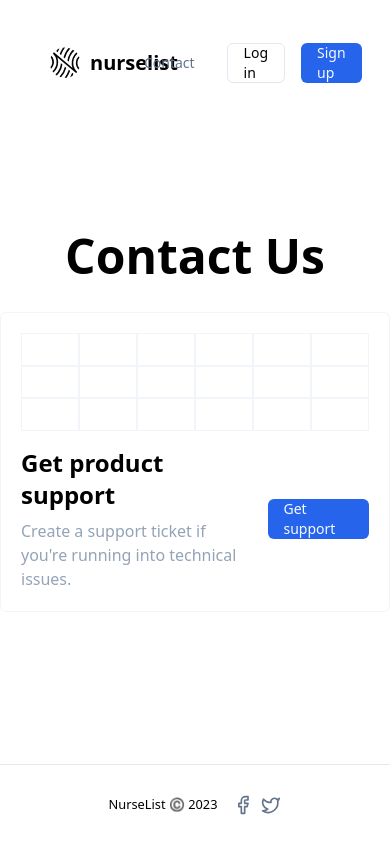
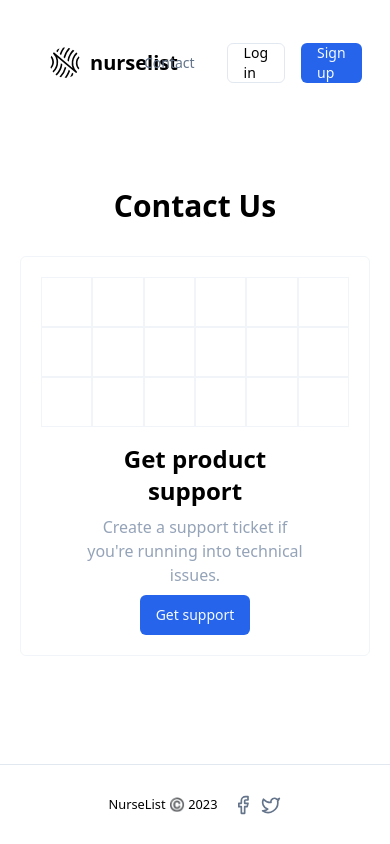
Before and after one commit to tjvonbr/nurse-list, a Next.js app: page /contact in a window 390 px wide. Built offline with nearby package versions, Linux system fonts and the light colour scheme.

Commit message:
responsive contact and help pages

```diff
--- a/src/app/contact/page.tsx
+++ b/src/app/contact/page.tsx
@@ -4,9 +4,11 @@ import Link from "next/link";
 
 export default function Contact() {
   return (
-    <div className="min-h-screen flex flex-col justify-center items-center space-y-8">
-      <h1 className="text-5xl text-black font-extrabold">Contact Us</h1>
-      <div className="flex flex-col space-between space-y-4 px-5 py-5 border border-slate-100 rounded-md h-[300px]">
+    <div className="min-h-screen px-5 flex flex-col justify-center items-center space-y-8">
+      <h1 className="text-3xl sm:text-5xl text-black font-extrabold">
+        Contact Us
+      </h1>
+      <div className="flex flex-col space-between space-y-4 px-5 py-5 border border-slate-100 rounded-md h-[400px] sm:h-[300px]">
         <div className="flex-grow grid grid-cols-6 grid-rows-3">
           <div className="border border-slate-100"></div>
           <div className="border border-slate-100"></div>
@@ -27,10 +29,12 @@ export default function Contact() {
           <div className="border border-slate-100"></div>
           <div className="border border-slate-100"></div>
         </div>
-        <div className="flex justify-between items-center space-x-4">
+        <div className="flex flex-col sm:flex-row justify-between items-center space-y-2 sm:space-x-4">
           <div className="w-3/4 flex flex-col space-y-2">
-            <p className="text-2xl text-black font-bold">Get product support</p>
-            <p className="text-slate-400">
+            <p className="text-center sm:text-left text-2xl text-black font-bold">
+              Get product support
+            </p>
+            <p className="text-center sm:text-left text-slate-400">
               Create a support ticket if you&apos;re running into technical
               issues.
             </p>
```
